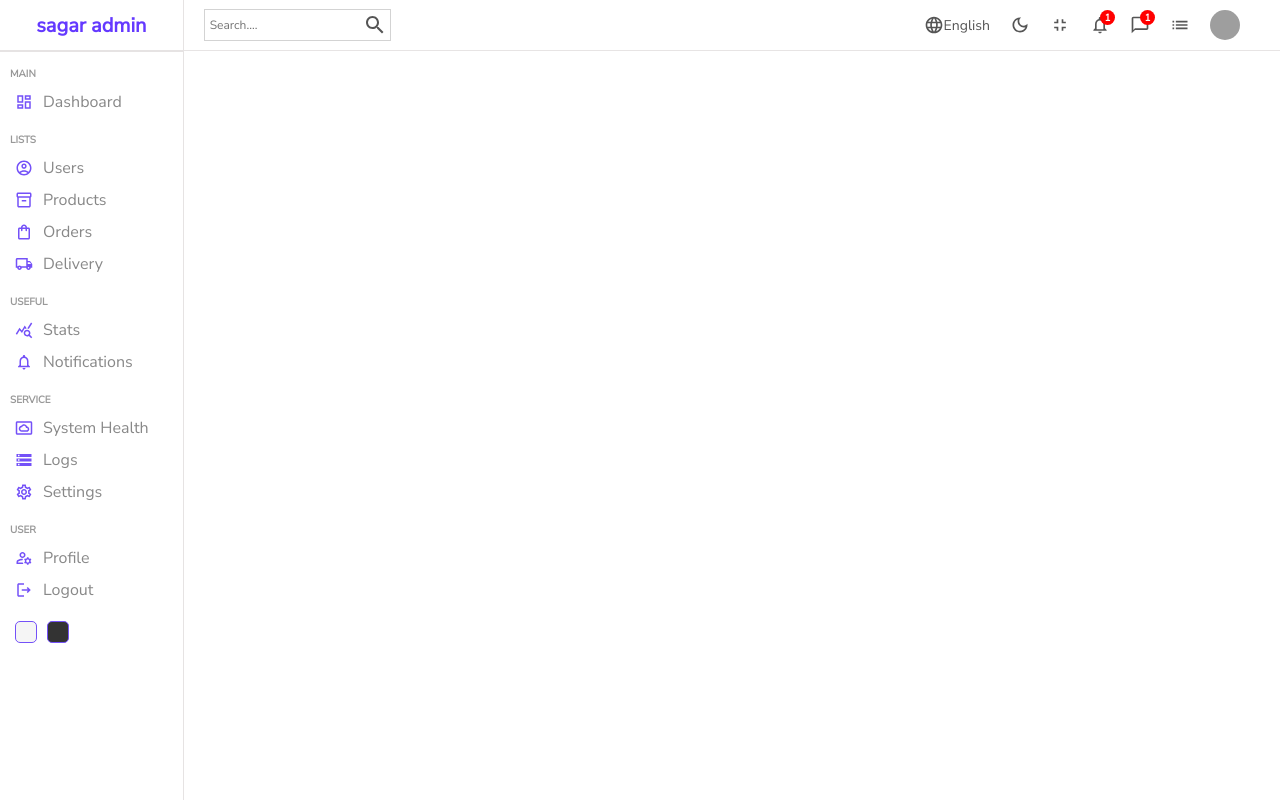
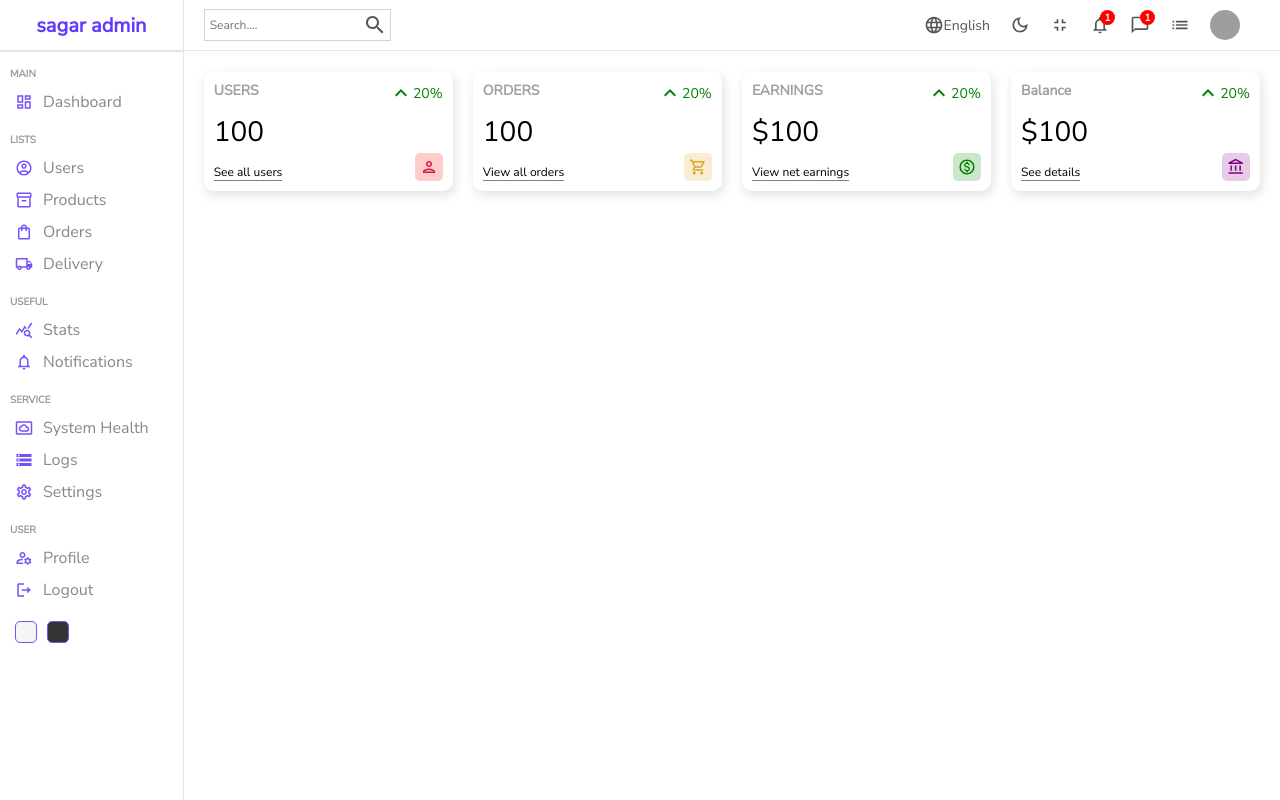
Before and after one commit to sagarrs/React-admin-panel, a React (Create React App) app: page / in a window 1280 px wide. Built offline with nearby package versions, Linux system fonts and the light colour scheme; grey boxes are pictures that could not be loaded.

Commit message:
widgets 1.0

```diff
--- a/src/components/Home/Home.js
+++ b/src/components/Home/Home.js
@@ -1,6 +1,7 @@
 import "./Home.scss"
 import {Sidebar} from '../Sidebar/Sidebar'
 import { Navbar } from "../Navbar/Navbar"
+import {Widget} from '../Widget/Widget'
 
 export const Home = () => {
     return(
@@ -8,6 +9,12 @@
             <Sidebar/>
             <div className="homeContainer">
                 <Navbar/>
+                <div className="widgets">
+                    <Widget type="user"/>
+                    <Widget type="order"/>
+                    <Widget type="earnings"/>
+                    <Widget type="balance"/>
+                </div>
             </div>
         </div>
     )
--- a/src/components/Home/Home.scss
+++ b/src/components/Home/Home.scss
@@ -1,6 +1,14 @@
 .home{
     display: flex;
+
     .homeContainer{
         flex: 6;
+
+        .widgets{
+            display: flex;
+            padding: 20px;
+            gap: 20px;
+        }
+
     }
 }
--- /dev/null
+++ b/src/components/Widget/Widget.js
@@ -0,0 +1,71 @@
+import "./Widget.scss"
+import KeyboardArrowUpOutlinedIcon from '@mui/icons-material/KeyboardArrowUpOutlined';
+import PersonOutlinedIcon from '@mui/icons-material/PersonOutlined';
+
+import AccountBalanceOutlinedIcon from '@mui/icons-material/AccountBalanceOutlined';
+import ShoppingCartOutlinedIcon from '@mui/icons-material/ShoppingCartOutlined';
+import MonetizationOnOutlinedIcon from '@mui/icons-material/MonetizationOnOutlined';
+
+export const Widget = ({type}) => {
+    let data;
+    // temporary
+    const amount = 100
+    const diff = 20
+
+        switch(type){
+            case "user":
+                data={
+                    title:"USERS",
+                    isMoney: false,
+                    link: "See all users",
+                    icon: <PersonOutlinedIcon className="icon" style={{color: "crimson", backgroundColor: "rgba(255, 0, 0, 0.2)"}}/>
+                };
+                break;
+            case "order":
+                data={
+                    title:"ORDERS",
+                    isMoney: false,
+                    link: "View all orders",
+                    icon: <ShoppingCartOutlinedIcon className="icon" style={{color: "goldenrod", backgroundColor: "rgba(218, 165, 32, 0.2)"}}/>
+                };
+                break;
+            case "earnings":
+                data={
+                    title:"EARNINGS",
+                    isMoney: true,
+                    link: "View net earnings",
+                    icon: <MonetizationOnOutlinedIcon className="icon" style={{color: "green", backgroundColor: "rgba(0, 128, 0, 0.2)"}}/>
+                };
+                break;
+            case "balance":
+                data={
+                    title:"Balance",
+                    isMoney: true,
+                    link: "See details",
+                    icon: <AccountBalanceOutlinedIcon className="icon" style={{color: "purple", backgroundColor: "rgba(128, 0, 128, 0.2)"}}/>
+                };
+                break;
+            default:
+                break;
+        }
+
+    return(
+        <div className="widget">
+
+            <div className="left">
+                <span className="title">{data.title}</span>
+                <span className="counter">{data.isMoney && "$"}{amount}</span>
+                <span className="link">{data.link}</span>
+            </div>
+
+            <div className="right">
+                <div className="percentage positive">
+                    <KeyboardArrowUpOutlinedIcon/>
+                    {diff}%
+                </div>
+                {data.icon}
+            </div>
+
+        </div>
+    )
+}
--- /dev/null
+++ b/src/components/Widget/Widget.scss
@@ -0,0 +1,50 @@
+.widget{
+    display: flex;
+    justify-content: space-between;
+    flex:1;
+    padding: 10px;
+    -webkit-box-shadow: 2px 4px 10px 1px rgba(0, 0, 0, 4.7);
+    box-shadow: 2px 4px 10px 1px rgba(201, 201, 201, 0.47);
+    border-radius: 10px;
+    height: 100px;
+
+    .left, .right{
+        display: flex;
+        flex-direction: column;
+        justify-content: space-between;
+
+        .title{
+            font-weight: bold;
+            font-size: 14px;
+            color: rgb(160, 160, 160);
+        }
+        .counter{
+            font-size: 28px;
+            font-weight: 300;
+        }
+        .link{
+            width: max-content;
+            font-size: 12px;
+            border-bottom: 1px solid gray;
+        }
+        .percentage{
+            display: flex;
+            align-items: center;
+            font-size: 14px;
+
+            &.positive{
+                color: green;
+            }
+            &.negetive{
+                color: red;
+            }
+        }
+
+        .icon{
+            font-size: 18px;
+            padding: 5px;
+            border-radius: 5px;
+            align-self: flex-end;
+        }
+    }
+}
```
